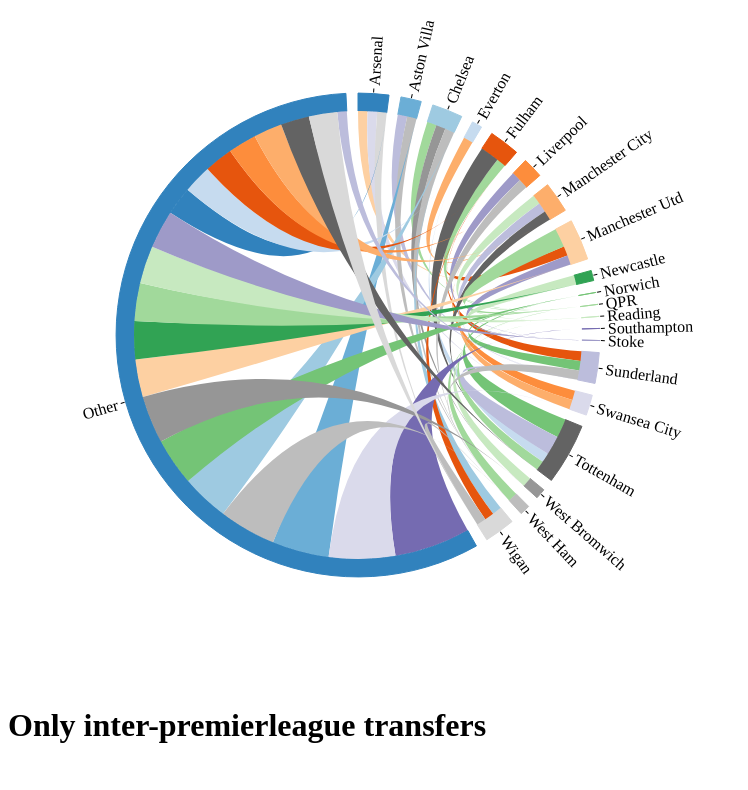
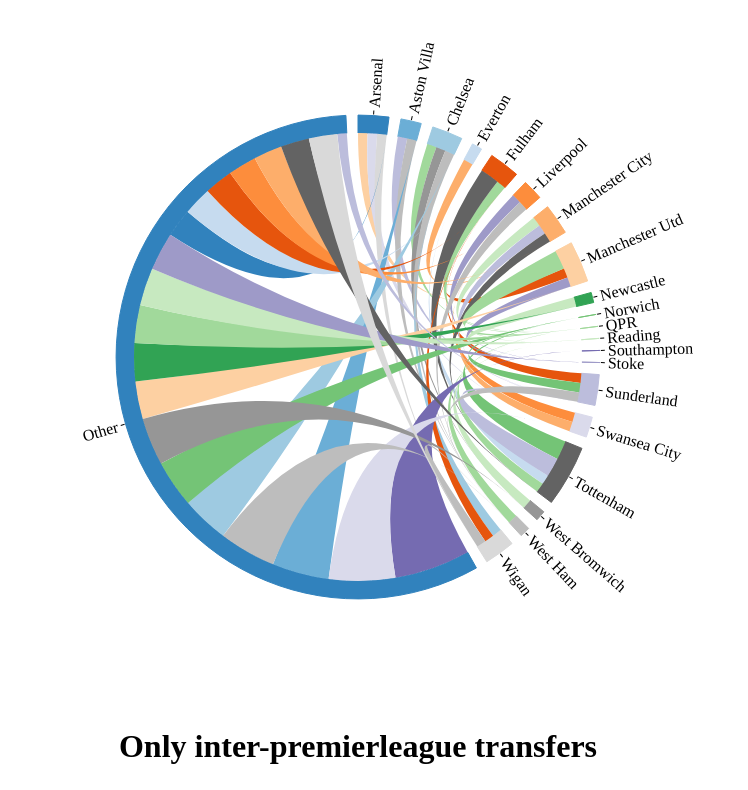
Before and after one commit to bss/premier-league-transfers, a plain HTML site: page index.html in a window 1280 px wide. Shown: the part 81-871 px from the top of the page, without its empty margins (0-748 px from the left). Drawn offline with Linux system fonts and the light colour scheme.

Commit message:
Making it look a bit nicer side by side

```diff
--- a/index.html
+++ b/index.html
@@ -1,6 +1,15 @@
 <html>
 <head>
 	<title>Premier league transfers</title>
+  <style type="text/css">
+    .container {
+      width: 700px;
+      float: left;
+    }
+    .container h1 {
+      text-align: center;
+    }
+  </style>
 </head>
 <body>
 <div id="transfer-chart"></div>
@@ -100,9 +109,14 @@ function visualize(matrix, title) {
 
   var fill = d3.scale.category20c();
 
-  if (arguments.length === 2) d3.select("#transfer-chart").append("h1").text(title);
 
-  var svg = d3.select("#transfer-chart")
+  var div = d3.select("#transfer-chart")
+    .append("div")
+      .classed("container", true);
+
+  if (arguments.length === 2) div.append("h1").text(title);
+
+  var svg = div
     .append("svg")
       .attr("width", width)
       .attr("height", height)
```
